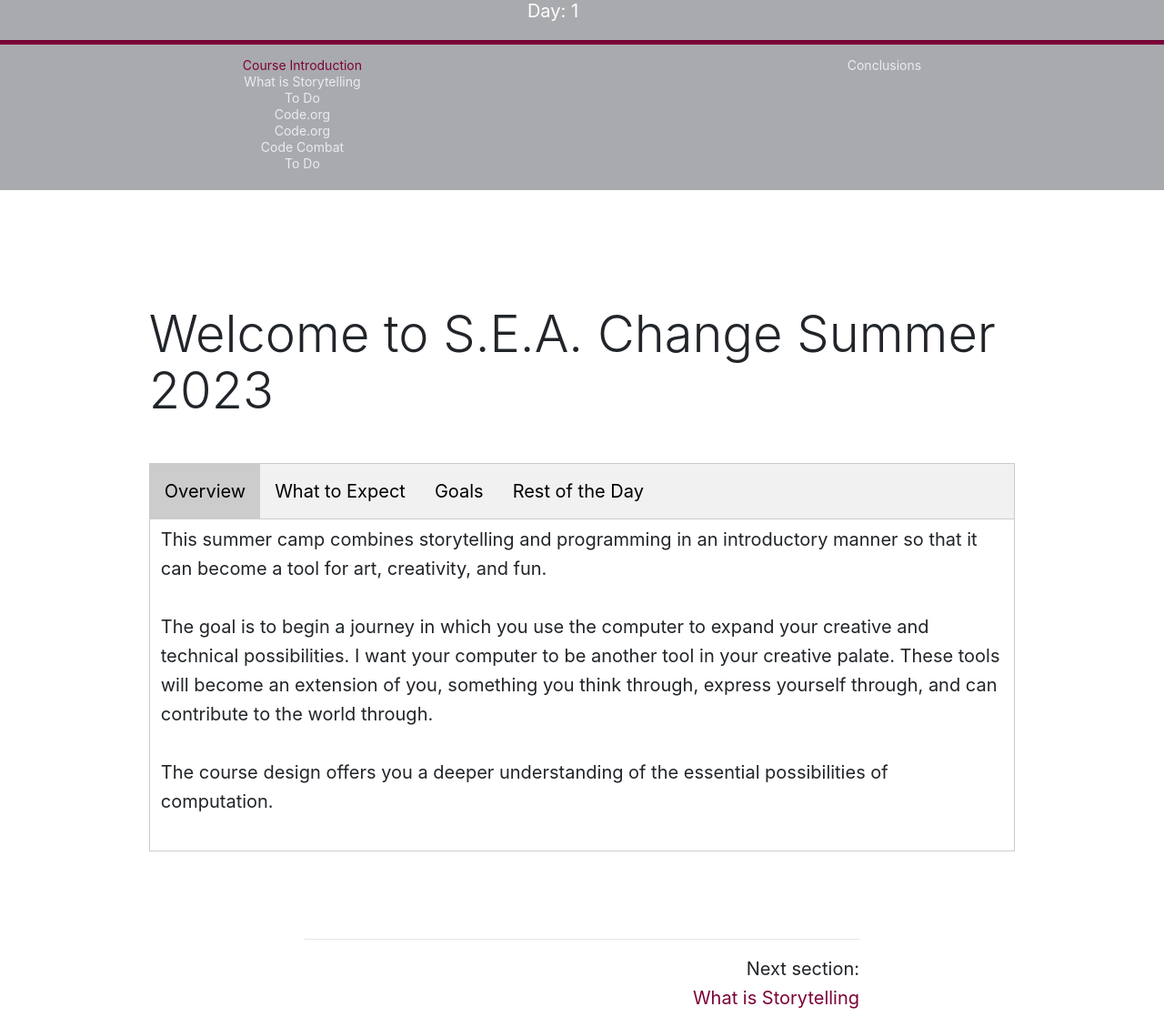
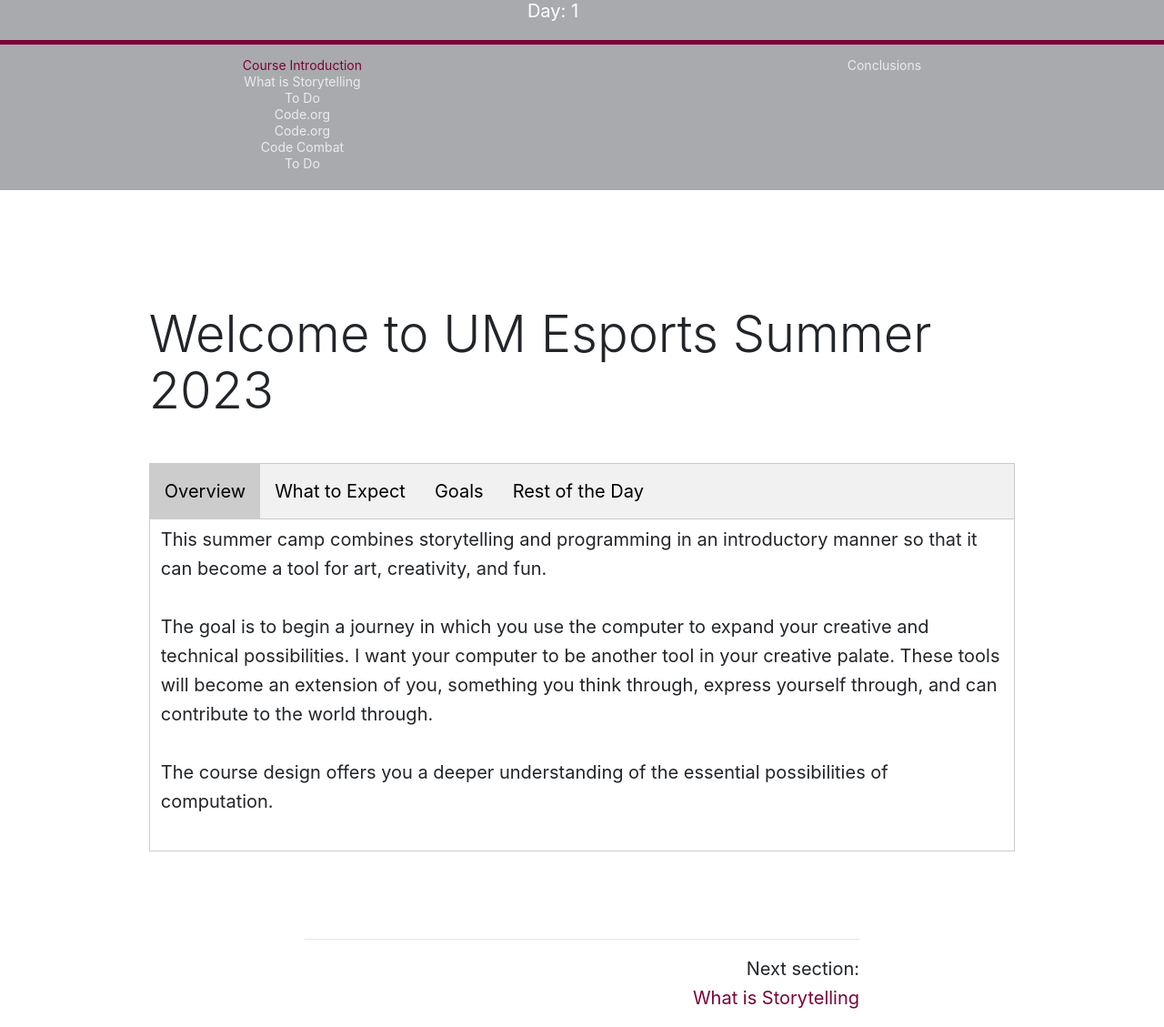
Before and after one commit to Montana-Media-Arts/ESPORTSSummer, a Jekyll site: the page built from modules/day-1/_posts/2017-01-01-welcome-to-mart120.md, in a window 1280 px wide. Shown: the part 138-1267 px from the top of the page at 91% size. Built offline with Jekyll 4.4.1, drawn with Linux system fonts in a browser that asks for light colours; nearby versions of some CDN libraries.

Commit message:
Update 2017-01-01-welcome-to-mart120.md

```diff
--- a/modules/day-1/_posts/2017-01-01-welcome-to-mart120.md
+++ b/modules/day-1/_posts/2017-01-01-welcome-to-mart120.md
@@ -3,7 +3,7 @@ title: Course Introduction
 module: 1
 ---
 
-## Welcome to S.E.A. Change Summer 2023
+## Welcome to UM Esports Summer 2023
 
 
 <div class="tab">
```
